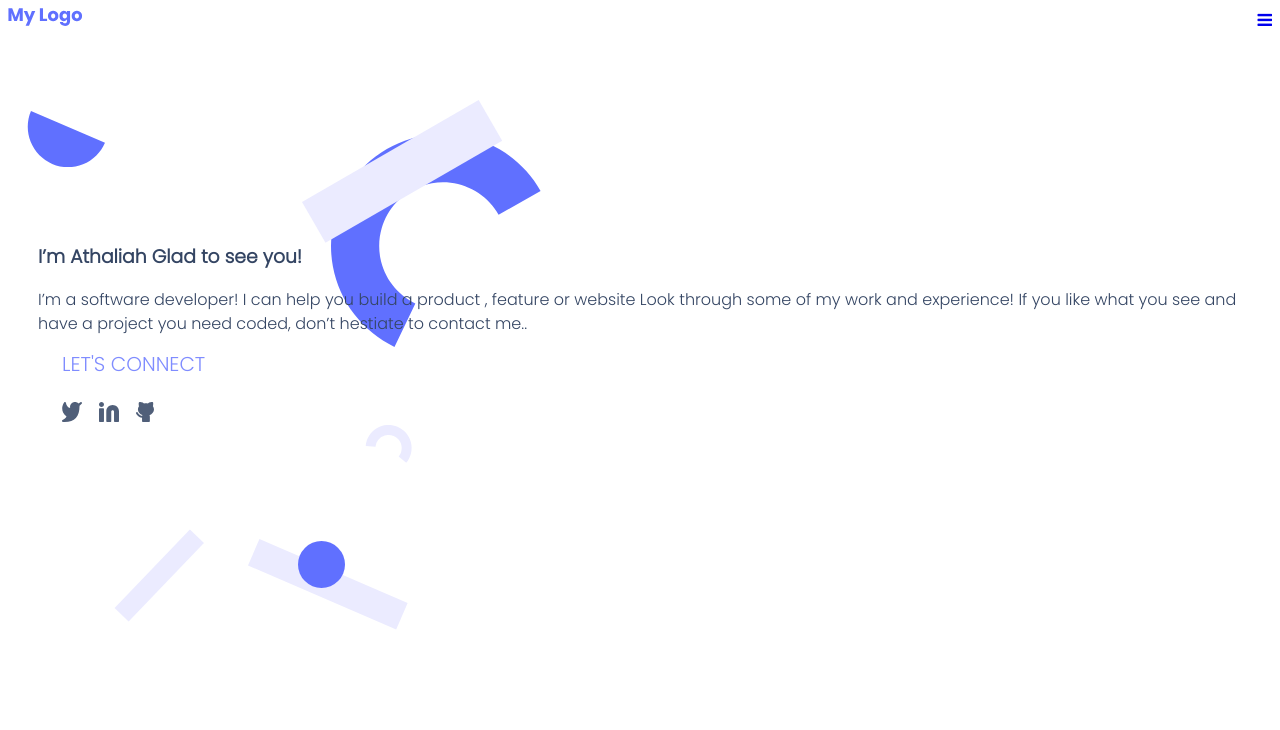
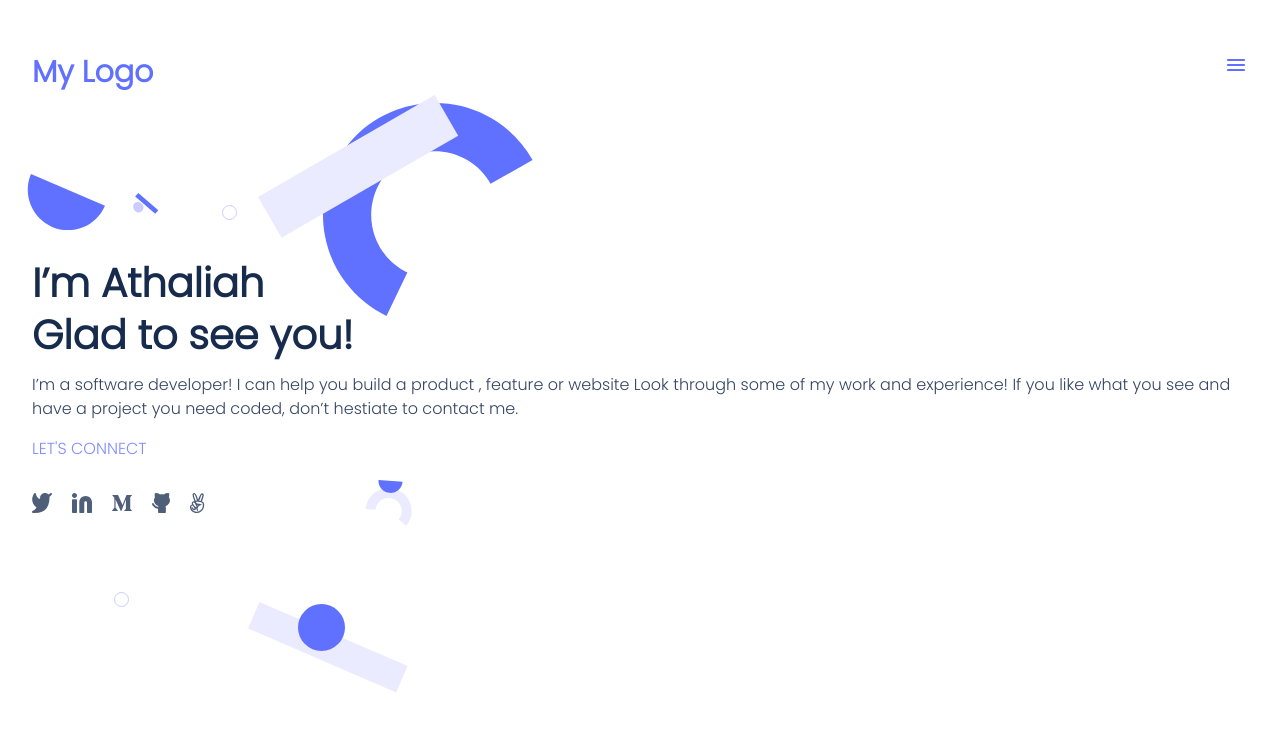
Before and after one commit to Athaliah8/Portflio_Setup, a website: page index.html in a window 1280 px wide. Drawn offline with Linux system fonts and the light colour scheme.

Commit message:
Update error changes

```diff
--- a/index.html
+++ b/index.html
@@ -1,131 +1,42 @@
 <!DOCTYPE html>
-<html>
-
+<html lang="en">
     <head>
-  <meta name="viewport" content="width=device-width, initial-scale=1">
-  <title>Athaliah Tauro's Portfolio</title>
+        <meta charset="utf-8">
+        <title> Athaliah's Portflio </title>
         <link rel="stylesheet" href="style.css">
         <link rel="preconnect" href="https://fonts.googleapis.com">
-  <link rel="preconnect" href="https://fonts.gstatic.com" crossorigin="">
-  <link href="https://fonts.googleapis.com/css2?family=Poppins:ital,wght@0,300;1,100;1,600&amp;display=swap" rel="stylesheet">
-  <link rel="stylesheet" href="https://cdnjs.cloudflare.com/ajax/libs/font-awesome/4.7.0/css/font-awesome.min.css">
-  <style>
-    body {
-      font-family: 'Poppins', sans-serif;
-      font-size: 16px;
-      line-height: 24px;
-    }
+        <link rel="preconnect" href="https://fonts.gstatic.com" crossorigin>
+        <link href="https://fonts.googleapis.com/css2?family=Poppins:ital,wght@0,300;1,100;1,600&display=swap" rel="stylesheet">
+        <meta name="viewport" content="width=device-width, initial-scale=1">
+    </head>
+    <body>
+        <header>
+          <nav id="nav">
+            <a class="logo" href="#">My Logo</a>
 
-    .container {
-      max-width: 100vw;
-      margin: auto;
-      background-color: white;
-      height: 50vh;
-      color: #344563;
-      border-radius: 10px;
-    }
+            <nav><img src="./Images/Union.svg" alt="Menu"></nav>
 
-    .topnav {
-      overflow: hidden;
-      background-color: lightblue;
-      position: relative;
-    }
-
-    .topnav #myLinks {
-      display: none;
-    }
-
-    .topnav a {
-      color: white,
-        padding: 14px 16px;
-      text-decoration: none;
-      font-size: 17px;
-      display: block;
-    }
-
-    .topnav a.icon {
-      background: white;
-      display: block;
-      position: absolute;
-      right: 0;
-      top: 0;
-    }
-
-    .topnav a:hover {
-      background-color: white;
-      color: #344563;
-    }
-
-    .active {
-      background-color: white;
-      color: white;
-    }
-  </style>
-</head>
-
-<body>
-
-
-  <div class="container">
-
-    <!-- Top Navigation Menu -->
-    <div class="topnav">
-      <a href="#home" class="active"><img src="./Images/logo.svg"></a>
-      <div id="myLinks">
-        <a href="#portflio">Portflio</a>
-        <a href="#contact">Contact</a>
-        <a href="#about">About</a>
-      </div>
-      <a href="javascript:void(0);" class="icon" onclick="myFunction()">
-        <i class="fa fa-bars"></i>
-      </a>
-    </div>
-    <section id="Main-content">
-      <section id="mainImage"> </section>
-
-      <div style="padding-left:30px">
-        <h3>I’m Athaliah
-          Glad to see you! </h3>
-        <p> I’m a software developer! I can help you build a product ,
+          </nav>
+        </header>
+        <section id="Main_Content">
+           <h1>I’m Athaliah<br>
+            Glad to see you!</h1>
+            <p>
+                I’m a software developer! I can help you build a product ,
                 feature or website Look through some of my work and experience!
-          If you like what you see and have a project you need coded, don’t hestiate to contact me..</p>
-
+                If you like what you see and have a project you need coded, don’t hestiate to contact me.
+            </p>
             <footer>
-          <h4>LET'S CONNECT</h4>
+                <h3>LET'S CONNECT</h3>
                 <div id="socials">
                    <ul>
-              <li class="handel"><a href="https://twitter.com/AthaliahLi" target="_blank"><img
-                    src="./Images/twitter.svg" alt="twitter link"></a></li>
-              <li class="handel"><a href="https://www.linkedin.com/in/athaliah-li-56217324a/" target="_blank"><img
-                    src="./Images/Linkedin icon.svg" alt="linkden link"></a></li>
-              <li class="handel"><a href="https://github.com/Athaliah8" target="_blank"><img src="./Images/github.svg"
-                    alt="github link"></a></li>
-
+                     <li class="handel"><a href="https://twitter.com/AthaliahLi"><img src="./Images/twitter.svg" alt="twitter link"></a></li>
+                     <li class="handel"><a href="https://www.linkedin.com/in/athaliah-li-56217324a/"><img src="./Images/Linkedin icon.svg" alt="linked link"></a></li>
+                     <li class="handel"><a href="#"><img src="./Images/Vector.svg" alt="M"></a> </li>
+                     <li class="handel"><a href="https://github.com/Athaliah8"><img src="./Images/github.svg" alt="github link"></a></li>
+                     <li class="handel"><a href="#"><img src="./Images/angellist.svg" alt="angellist"></a></li>
                    </ul>
                   </div>
             </footer>
-
-    </section>
-
-    <section id="my_work"></section>
-
-
-  </div>
-
-
-  </div>
-
-  <script>
-    function myFunction() {
-      var x = document.getElementById("myLinks");
-      if (x.style.display === "block") {
-        x.style.display = "none";
-      } else {
-        x.style.display = "block";
-      }
-    }
-  </script>
-
        </body>
-
 </html>
--- a/style.css
+++ b/style.css
@@ -1,57 +1,60 @@
-h4 {
-  margin-top: 12px;
-  margin-bottom: 0;
-  font-weight: bold;
-  font-size: 16px;
-  color: #172b4d;
-  font-family: Poppins, sans-serif;
-  line-height: 44px;
+body {
+  display: block;
+  margin: 8px;
 }
 
-footer h4 {
+#nav {
+  display: flex;
+  justify-content: space-between;
+  margin-top: 50px;
+}
+
+#nav a {
+  text-decoration: none;
   font-family: Poppins, sans-serif;
-  font-style: normal;
-  font-weight: normal;
-  font-size: 20px;
-  line-height: 24px;
-  color: #7f8cff;
+  font-weight: bold;
+  font-size: 30px;
+  color: #6070ff;
+  display: flex;
+  align-items: center;
+  text-align: center;
   margin-left: 24px;
 }
 
-footer h4:hover {
+#nav a:hover {
   text-decoration: underline;
+  text-decoration-color: #23a3fa;
   text-decoration-thickness: 2px;
-  text-decoration-color: #23a3fa;
 }
 
-#socials ul {
+#nav nav {
+  width: 45px;
+  height: 30px;
   display: flex;
   align-items: center;
-  padding-left: 0;
-  margin-left: 24px;
 }
 
-.handel {
-  list-style-type: none;
-  height: 19.96px;
-  width: 19.99px;
-  margin-top: 10px;
-  margin-right: 17.01px;
-}
-
-#Main-content {
+#Main_Content {
   background-image:
     url("./Images/Ellipse\ 11.svg"),
-    url("./Images/Rectangle\ 4.svg"),
+    url("/Images/Rectangle\ 4.svg"),
     url("./Images/Ellipse\ 3.svg"),
+    url("./Images/Ellipse\ 8.svg"),
+    url("./Images/Ellipse\ 5.svg"),
+    url("./Images/Rectangle\ 7\ \(1\).svg"),
+    url("./Images/Ellipse\ 12.svg"),
     url("./Images/Ellipse\ 4.svg"),
     url("./Images/Rectangle\ 5.svg"),
     url("./Images/Ellipse\ 13.svg"),
-    url("./Images/Rectangle\ 6.svg");
+    url("./Images/Ellipse\ 15.svg");
   background-position:
     19px 79px,
-    294px 68px,
-    323px 102px,
+    250px 0%,
+    315px 2%,
+    214px 110px,
+    125px 106px,
+    127px 98px,
+    370px 385px,
     290px 509px,
     240px 507px,
     357px 392px,
@@ -63,12 +66,64 @@ footer h4:hover {
   height: 600px;
 }
 
-#my_work { margin: 50px 0 57px 0; }
+h1 {
+  font-family: Poppins, sans-serif;
+  font-style: bold;
+  font-weight: 700;
+  font-size: 40px;
+  line-height: 52px;
+  color: #172b4d;
+  display: flex;
+  align-items: center;
+  text-align: start;
+  margin: 0 24px;
+}
 
 p {
-  display: block;
-  margin-block-start: 1em;
-  margin-block-end: 1em;
-  margin-inline-start: 0;
-  margin-inline-end: 0;
+  font-family: Poppins, sans-serif;
+  font-weight: normal;
+  font-size: 16px;
+  line-height: 24px;
+  color: #344563;
+  margin: 12px 24px 0 24px;
 }
+
+#Main_Content p {
+  text-decoration-color: #23a3fa;
+  text-decoration-thickness: 2px;
+}
+
+footer h3 {
+  font-family: Poppins, sans-serif;
+  font-style: normal;
+  font-weight: normal;
+  font-size: 16px;
+  line-height: 24px;
+  color: #7f8cff;
+  margin-left: 24px;
+}
+
+footer h3:hover {
+  text-decoration: underline;
+  text-decoration-thickness: 2px;
+  text-decoration-color: #23a3fa;
+}
+
+footer {
+  display: flex;
+  flex-direction: column;
+}
+
+ul {
+  display: flex;
+  align-items: center;
+  padding-left: 0;
+  margin-left: 24px;
+}
+
+.handel {
+  list-style-type: none;
+  margin-right: 20px;
+}
+
+.handel:hover { background-color: #23a3fa; }
```
Also changed, not shown: Images/Ellipse 12.svg (added), Images/Ellipse 15.svg (added), Images/Ellipse 5.svg (added), Images/Ellipse 8.svg (added), Images/Rectangle 7 (1).svg (added), Images/Union.svg (added), Images/Vector.svg (added), Images/angellist.svg (added). Lines whose indentation alone changed are shown as unchanged.
